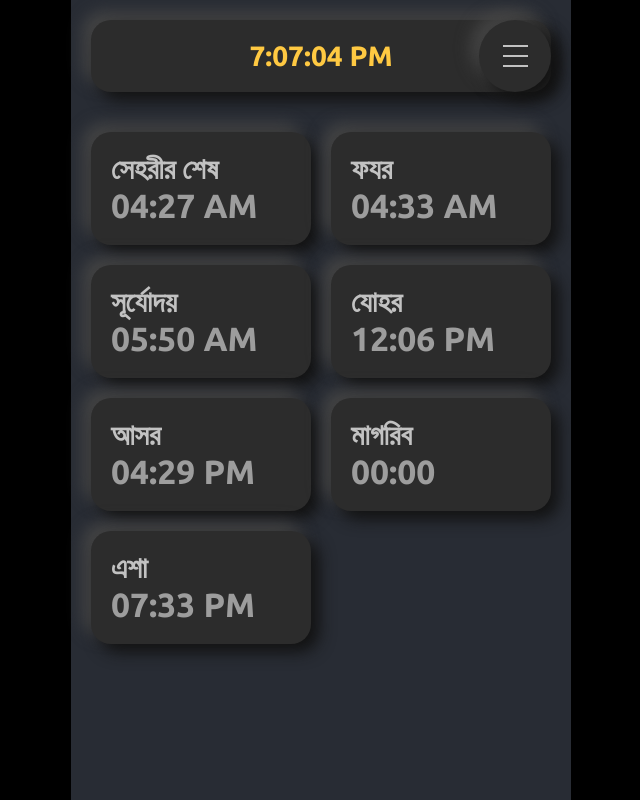
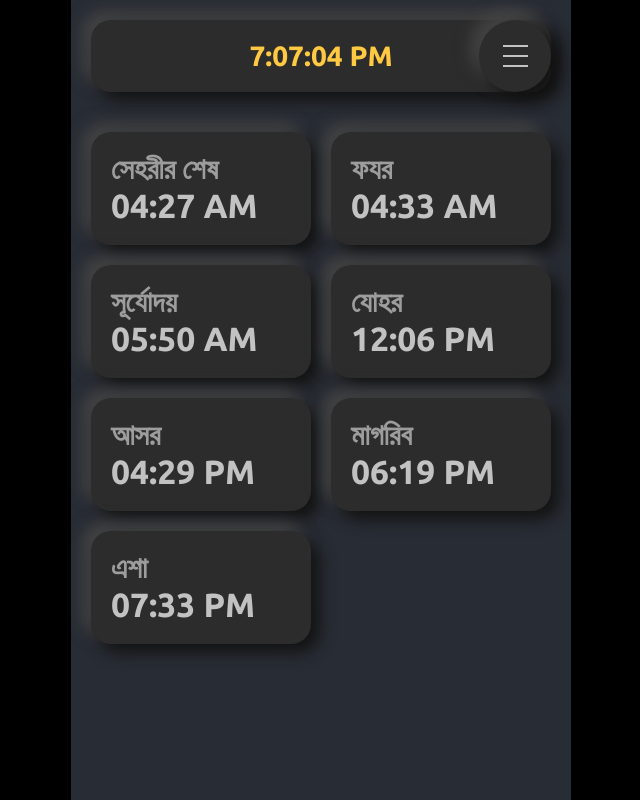
Before and after one commit to OpenIslamicApp/prayer-time, a React (Create React App) app: page / in a window 1280 px wide. Shown: the whole page, without its empty margins (319-959 px from the left). Built offline with nearby package versions, Linux system fonts and the light colour scheme.

Commit message:
🛠small bug fix

```diff
--- a/src/components/TimeBox.js
+++ b/src/components/TimeBox.js
@@ -23,12 +23,12 @@ const Container = styled.div`
     &_name {
       font-size: calc(13px + 2vmin);
       font-weight: 600;
-      color: var(--color-gray);
+      color: var(--color-gray-deep);
     }
     &_Time {
       font-size: calc(17.5px + 2vmin);
       font-weight: 600;
-      color: var(--color-gray-deep);
+      color: var(--color-gray);
     }
   }
 `;
--- a/src/data/country/BD/Dhaka/index.js
+++ b/src/data/country/BD/Dhaka/index.js
@@ -107,8 +107,8 @@ export default function BodyDhaka({ language }) {
           TIME !== undefined &&
           TIME !== null &&
           DAY &&
-          TIME[DAY].maghrib
-            ? TIME[DAY].maghrib
+          TIME[DAY].magrib
+            ? TIME[DAY].magrib
             : "00:00"
         }
       />
```
